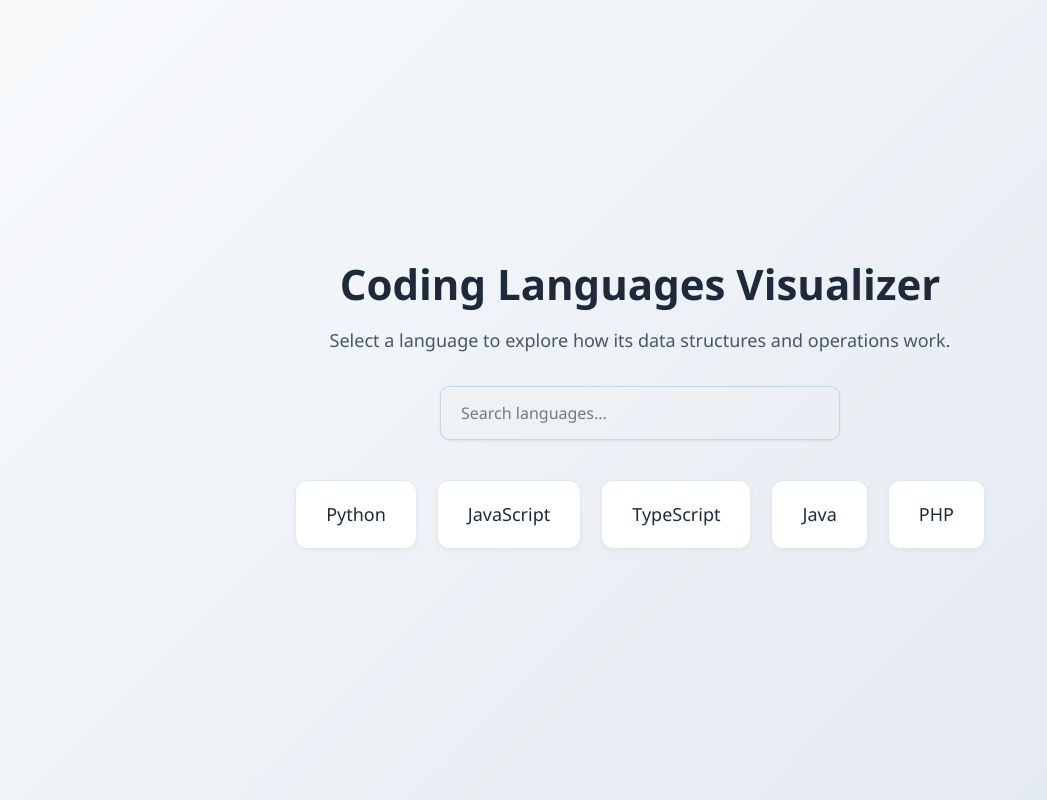
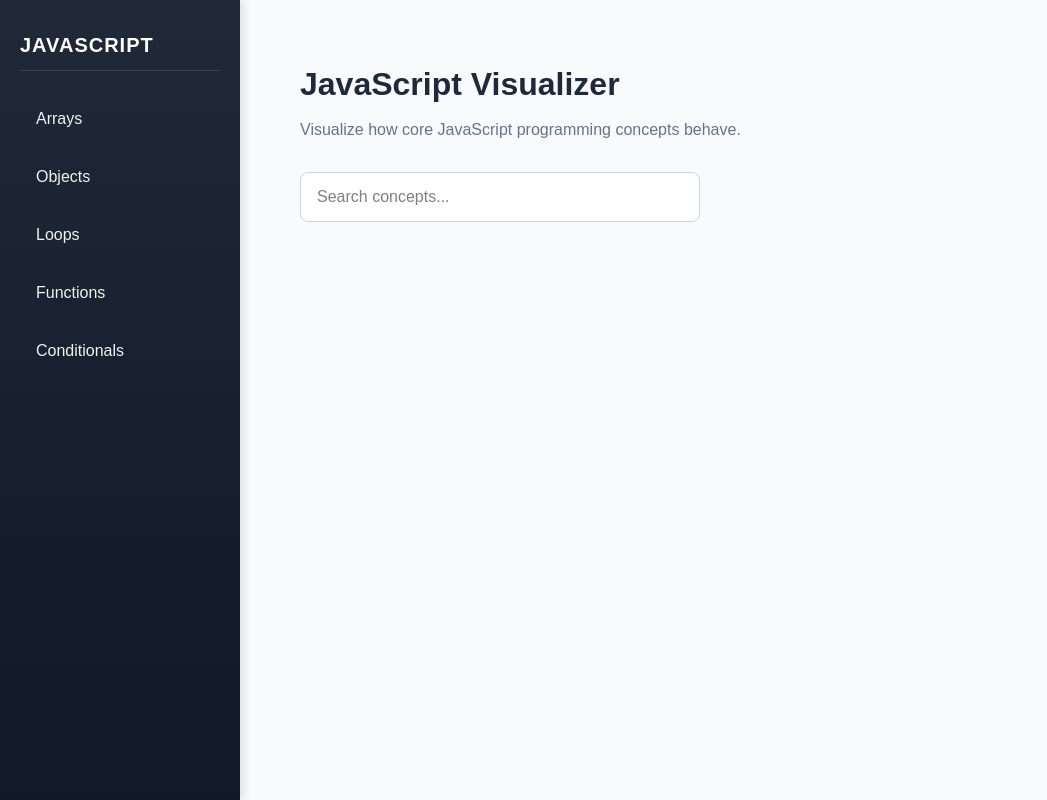
Before and after one commit to alexandergshaw/programming-concept-visualizer, a Next.js app in the folder client-app/: page /languages/javascript in a window 1280 px wide. Shown: the whole page, without its empty margins (0-1047 px from the left). Built offline with nearby package versions, Linux system fonts and the light colour scheme.

Commit message:
array page working

```diff
--- a/client-app/components/concepts/Array.concept.tsx
+++ /dev/null
@@ -1,9 +0,0 @@
-export default function ArrayConcept() {
-    return (
-      <div className="concept-block">
-        <p>
-          Arrays in JavaScript are ordered collections. Use <code>push</code>, <code>pop</code>, <code>map</code>, etc., to manipulate them.
-        </p>
-      </div>
-    );
-  }
--- /dev/null
+++ b/client-app/components/concepts/ArrayConcept.tsx
@@ -0,0 +1,39 @@
+'use client';
+
+import { useState } from 'react';
+import '../../styles/array.css';
+
+export default function ArrayConcept() {
+  const [arr, setArr] = useState<number[]>([1, 2, 3]);
+
+  const handlePush = () => {
+    setArr([...arr, arr.length + 1]);
+  };
+
+  const handlePop = () => {
+    setArr(arr.slice(0, -1));
+  };
+
+  return (
+    <div className="array-container">
+      <h2 className="array-title">JavaScript Arrays</h2>
+      <p className="array-description">
+        Arrays are ordered lists of values. You can add, remove, or transform elements using built-in methods like <code>push</code>, <code>pop</code>, <code>map</code>, and more.
+      </p>
+
+      <div className="array-box">
+        {arr.map((val, idx) => (
+          <div className="array-cell" key={idx}>
+            <span className="array-index">{idx}</span>
+            <span className="array-value">{val}</span>
+          </div>
+        ))}
+      </div>
+
+      <div className="array-buttons">
+        <button onClick={handlePush}>Push</button>
+        <button onClick={handlePop}>Pop</button>
+      </div>
+    </div>
+  );
+}
--- a/client-app/src/app/languages/javascript/page.tsx
+++ b/client-app/src/app/languages/javascript/page.tsx
@@ -1,50 +1,75 @@
 'use client';
 
-import { useRouter } from 'next/navigation';
-import { useState } from 'react';
-import '../../../../styles/landing.css'
+import { useRouter, useSearchParams } from 'next/navigation';
+import { useEffect, useState } from 'react';
+import Sidebar from '../../../../components/Sidebar';
+import ArrayConcept from '../../../../components/concepts/ArrayConcept';
 
-const languages = ["Python", "JavaScript", "TypeScript", "Java", "PHP"];
+const allNavItems = ["Arrays", "Objects", "Loops", "Functions", "Conditionals"];
 
-export default function LandingPage() {
+export default function JavaScriptPage() {
+  const router = useRouter();
+  const searchParams = useSearchParams();
   const [searchTerm, setSearchTerm] = useState('');
-  const router = useRouter();
+  const [selectedConcept, setSelectedConcept] = useState<string | null>(null);
 
-  const filteredLanguages = languages.filter((lang) =>
-    lang.toLowerCase().includes(searchTerm.toLowerCase())
+  useEffect(() => {
+    const conceptFromUrl = searchParams.get('concept');
+    if (conceptFromUrl) {
+      setSelectedConcept(conceptFromUrl);
+    }
+  }, [searchParams]);
+
+  const handleSelectConcept = (concept: string) => {
+    router.push(`/languages/javascript?concept=${encodeURIComponent(concept.toLowerCase())}`);
+    setSelectedConcept(concept);
+  };
+
+  const filteredItems = allNavItems.filter(item =>
+    item.toLowerCase().includes(searchTerm.toLowerCase())
   );
 
-  const handleClick = (language: string) => {
-    const slug = language.toLowerCase();
-    router.push(`/languages/${slug}`);
+  const renderContent = (concept: string | null) => {
+    if (!concept) return null;
+
+    switch (concept.toLowerCase()) {
+      case 'arrays':
+        return <ArrayConcept />;
+      case 'objects':
+        return <p className="concept-block">JavaScript objects store key-value pairs and represent structured data.</p>;
+      case 'loops':
+        return <p className="concept-block">Loops include <code>for</code>, <code>while</code>, and <code>forEach</code> for repeating operations.</p>;
+      case 'conditionals':
+        return <p className="concept-block">Use <code>if</code>, <code>else</code>, and <code>switch</code> to control flow based on logic.</p>;
+      default:
+        return null;
+    }
   };
 
   return (
-    <main className="landing-wrapper">
-      <section className="landing-container">
-        <h1 className="landing-title">Coding Languages Visualizer</h1>
-        <p className="landing-subtitle">
-          Select a language to explore how its data structures and operations work.
+    <main className="js-layout">
+      <Sidebar
+        title="JavaScript"
+        items={filteredItems}
+        onSelect={handleSelectConcept}
+      />
+
+      <section className="js-content">
+        <h1 className="js-page-title">JavaScript Visualizer</h1>
+        <p className="js-page-subtitle">
+          Visualize how core JavaScript programming concepts behave.
         </p>
 
         <input
           type="text"
-          placeholder="Search languages..."
+          placeholder="Search concepts..."
           value={searchTerm}
           onChange={(e) => setSearchTerm(e.target.value)}
-          className="landing-search"
+          className="search-input"
         />
 
-        <div className="language-grid">
-          {filteredLanguages.map((language) => (
-            <div
-              key={language}
-              className="language-card"
-              onClick={() => handleClick(language)}
-            >
-              {language}
-            </div>
-          ))}
+        <div style={{ marginTop: '40px' }}>
+          {renderContent(selectedConcept)}
         </div>
       </section>
     </main>
--- /dev/null
+++ b/client-app/styles/array.css
@@ -0,0 +1,67 @@
+.array-container {
+    margin-top: 40px;
+    background: #ffffff;
+    padding: 30px;
+    border-radius: 12px;
+    box-shadow: 0 4px 10px rgba(0,0,0,0.05);
+    max-width: 800px;
+  }
+
+  .array-title {
+    font-size: 24px;
+    font-weight: bold;
+    margin-bottom: 10px;
+    color: #1e293b;
+  }
+
+  .array-description {
+    font-size: 16px;
+    margin-bottom: 24px;
+    color: #475569;
+  }
+
+  .array-box {
+    display: flex;
+    gap: 12px;
+    flex-wrap: wrap;
+    margin-bottom: 20px;
+  }
+
+  .array-cell {
+    display: flex;
+    flex-direction: column;
+    align-items: center;
+    background: #f1f5f9;
+    padding: 16px;
+    border-radius: 8px;
+    border: 1px solid #cbd5e1;
+    min-width: 60px;
+  }
+
+  .array-index {
+    font-size: 12px;
+    color: #64748b;
+  }
+
+  .array-value {
+    font-size: 20px;
+    font-weight: bold;
+    color: #0f172a;
+  }
+
+  .array-buttons button {
+    margin-right: 10px;
+    padding: 10px 16px;
+    font-size: 14px;
+    font-weight: 500;
+    border: none;
+    border-radius: 6px;
+    cursor: pointer;
+    background-color: #2563eb;
+    color: white;
+    transition: background 0.2s ease;
+  }
+
+  .array-buttons button:hover {
+    background-color: #1d4ed8;
+  }
--- a/client-app/styles/javascript.css
+++ b/client-app/styles/javascript.css
@@ -1,3 +1,11 @@
+.js-layout {
+  display: flex;
+  min-height: 100vh;
+  font-family: sans-serif;
+  background-color: #f9fafb;
+  overflow: hidden;
+}
+
 .js-sidebar {
   width: 240px;
   min-height: 100vh;
@@ -5,6 +13,14 @@
   color: #f1f1f1;
   padding: 30px 20px;
   box-shadow: 4px 0 8px rgba(0, 0, 0, 0.1);
+  flex-shrink: 0;
+  z-index: 1;
+}
+
+.js-content {
+  flex-grow: 1;
+  padding: 60px;
+  overflow-x: hidden;
 }
 
 .js-sidebar-title {
@@ -16,6 +32,30 @@
   color: #ffffff;
   text-transform: uppercase;
   letter-spacing: 0.05em;
+}
+
+.js-page-title {
+  font-size: 32px;
+  font-weight: bold;
+  margin-bottom: 10px;
+  color: #1e293b;
+}
+
+.js-page-subtitle {
+  font-size: 16px;
+  color: #64748b;
+  margin-bottom: 30px;
+}
+
+.search-input {
+  width: 100%;
+  max-width: 400px;
+  padding: 12px 16px;
+  font-size: 16px;
+  border: 1px solid #cbd5e1;
+  border-radius: 8px;
+  margin-bottom: 30px;
+  background: white;
 }
 
 .js-nav-list {
```
Lines whose indentation alone changed are shown as unchanged.
